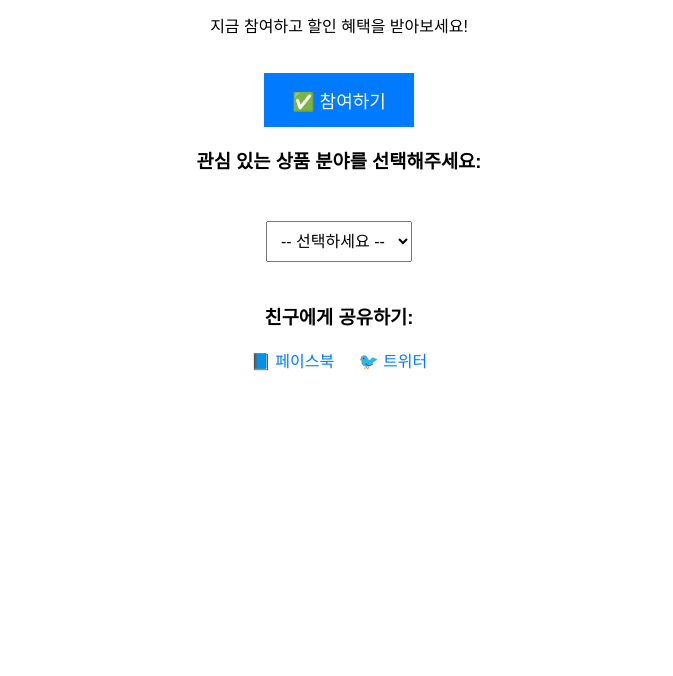
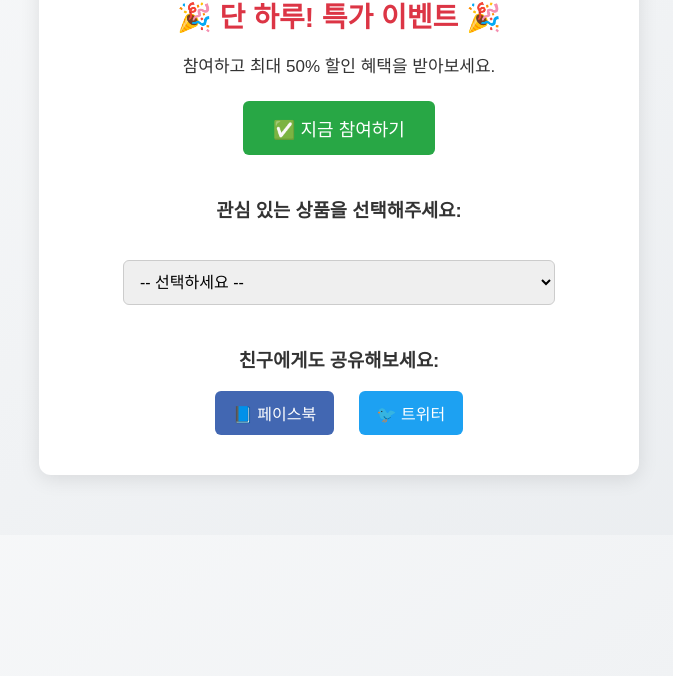
Before and after one commit to peace7389/GA_Project, a plain HTML site: page index.html in a window 1280 px wide. Shown: the part 124-800 px from the top of the page, without its empty margins (301-974 px from the left). Drawn offline with Linux system fonts and the light colour scheme.

Commit message:
Update index.html

```diff
--- a/index.html
+++ b/index.html
@@ -2,61 +2,99 @@
 <html lang="ko">
 <head>
   <meta charset="UTF-8">
-  <title>이벤트 참여 페이지</title>
+  <title>특가 이벤트 | 오늘만 할인!</title>
   <meta name="viewport" content="width=device-width, initial-scale=1.0">
 
-  <!-- GTM 코드 삽입: GTM-XXXXXXX 부분을 자신의 ID로 교체 -->
+  <!-- GTM 코드 삽입 -->
   <script>
     (function(w,d,s,l,i){w[l]=w[l]||[];w[l].push({'gtm.start':
     new Date().getTime(),event:'gtm.js'});var f=d.getElementsByTagName(s)[0],
     j=d.createElement(s),dl=l!='dataLayer'?'&l='+l:'';j.async=true;j.src=
     'https://www.googletagmanager.com/gtm.js?id=' + i + dl;f.parentNode.insertBefore(j,f);
-    })(window,document,'script','dataLayer','GTM-XXXXXXX'); // ← 여기에 본인 GTM ID 입력
+    })(window,document,'script','dataLayer','GTM-XXXXXXX'); // ← GTM ID 입력
   </script>
 
   <style>
+    * {
+      box-sizing: border-box;
+    }
     body {
+      margin: 0;
       font-family: '맑은 고딕', sans-serif;
+      background: linear-gradient(145deg, #f8f9fa, #e9ecef);
+      color: #333;
+    }
+    .container {
+      max-width: 600px;
+      margin: 60px auto;
+      background: white;
+      border-radius: 12px;
+      padding: 40px 30px;
+      box-shadow: 0 4px 20px rgba(0,0,0,0.1);
       text-align: center;
-      padding: 40px;
     }
     h1 {
-      color: #333;
+      color: #dc3545;
+      font-size: 28px;
+      margin-bottom: 16px;
+    }
+    p {
+      font-size: 17px;
+      margin-bottom: 24px;
     }
     .btn {
-      background-color: #007bff;
+      background-color: #28a745;
+      color: white;
+      font-size: 18px;
+      padding: 14px 30px;
       border: none;
-      color: white;
-      padding: 14px 28px;
-      font-size: 18px;
+      border-radius: 6px;
       cursor: pointer;
-      margin-top: 20px;
+      transition: background-color 0.2s;
+    }
+    .btn:hover {
+      background-color: #218838;
     }
     select {
-      margin-top: 30px;
+      width: 80%;
+      padding: 12px;
+      margin-top: 20px;
       font-size: 16px;
-      padding: 10px;
+      border-radius: 6px;
+      border: 1px solid #ccc;
     }
     .share-buttons {
       margin-top: 40px;
     }
     .share-buttons a {
+      display: inline-block;
       margin: 0 10px;
+      font-size: 16px;
+      color: white;
+      background-color: #4267B2;
+      padding: 10px 18px;
+      border-radius: 6px;
       text-decoration: none;
-      color: #007bff;
-      font-size: 16px;
+      transition: background-color 0.2s;
+    }
+    .share-buttons a#share-twitter {
+      background-color: #1DA1F2;
+    }
+    .share-buttons a:hover {
+      opacity: 0.9;
     }
   </style>
 </head>
 <body>
 
-  <h1>🎉 한정 특가 이벤트 🎉</h1>
-  <p>지금 참여하고 할인 혜택을 받아보세요!</p>
+  <div class="container">
+    <h1>🎉 단 하루! 특가 이벤트 🎉</h1>
+    <p>참여하고 최대 50% 할인 혜택을 받아보세요.</p>
 
-  <button class="btn" id="join-sale">✅ 참여하기</button>
+    <button class="btn" id="join-sale">✅ 지금 참여하기</button>
 
     <div>
-    <h3>관심 있는 상품 분야를 선택해주세요:</h3>
+      <h3 style="margin-top:40px;">관심 있는 상품을 선택해주세요:</h3>
       <select id="interest-select">
         <option value="">-- 선택하세요 --</option>
         <option value="electronics">전자제품</option>
@@ -66,13 +104,16 @@
     </div>
 
     <div class="share-buttons">
-    <h3>친구에게 공유하기:</h3>
+      <h3 style="margin-top:40px;">친구에게도 공유해보세요:</h3>
       <a href="#" id="share-facebook">📘 페이스북</a>
       <a href="#" id="share-twitter">🐦 트위터</a>
     </div>
+  </div>
 
-  <noscript><iframe src="https://www.googletagmanager.com/ns.html?id=GTM-XXXXXXX"
-  height="0" width="0" style="display:none;visibility:hidden"></iframe></noscript>
+  <noscript>
+    <iframe src="https://www.googletagmanager.com/ns.html?id=GTM-XXXXXXX"
+    height="0" width="0" style="display:none;visibility:hidden"></iframe>
+  </noscript>
 
 </body>
 </html>
```
Lines whose indentation alone changed are shown as unchanged.
